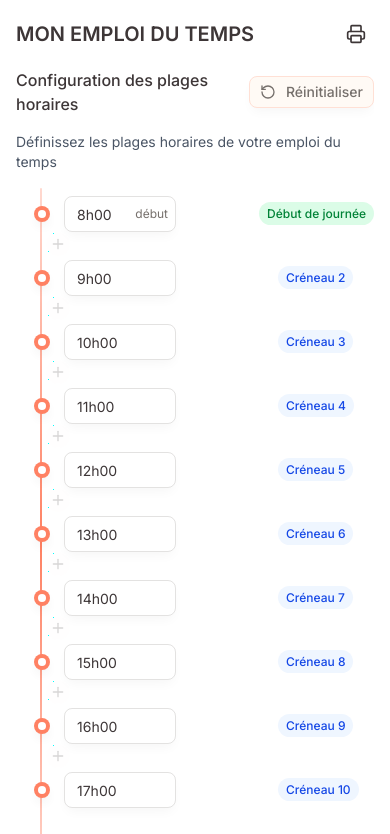
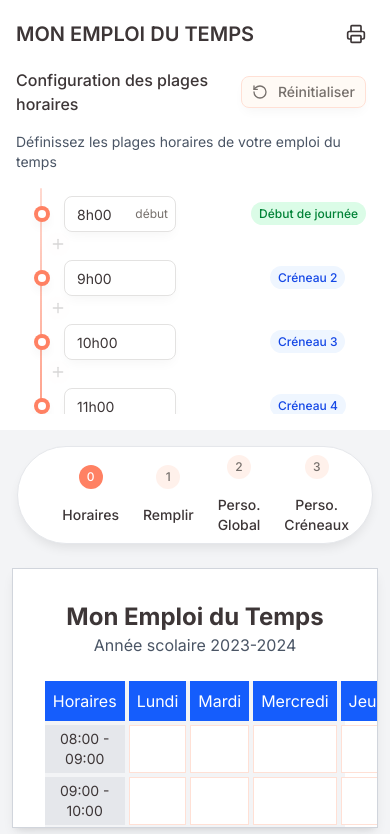
Before and after one commit to rgeron/mytt, a Next.js app: page / in a window 390 px wide. Shown: the top 834 px of the page. Built offline with nearby package versions, Linux system fonts and the light colour scheme.

Commit message:
Refactor ConfigPanel and TimetableLayout for improved layout and scroll behavior
- Adjusted ConfigPanel to enhance scrollability of tab content.
- Updated TimetableLayout to ensure full height and overflow handling for better responsiveness.

```diff
--- a/src/components/ConfigPanel.tsx
+++ b/src/components/ConfigPanel.tsx
@@ -77,7 +77,7 @@ export function ConfigPanel({ activeTab }: { activeTab: TabType }) {
 
   return (
     <>
-      <div className="flex flex-col gap-4 h-full no-print">
+      <div className="flex flex-col h-full no-print">
         <div className="flex items-center justify-between">
           <h2 className="text-xl font-semibold">MON EMPLOI DU TEMPS</h2>
           <button
@@ -89,8 +89,8 @@ export function ConfigPanel({ activeTab }: { activeTab: TabType }) {
           </button>
         </div>
 
-        {/* Content for each tab */}
-        <div className="flex-1 overflow-y-auto">
+        {/* Content for each tab - made scrollable */}
+        <div className="flex-1 overflow-y-auto mt-4 pr-2">
           {activeTab === "schedule" && <SchedulePanel />}
           {activeTab === "subjects" && <SubjectsPanel />}
           {activeTab === "display" && <DisplayPanel />}
--- a/src/components/TimetableLayout.tsx
+++ b/src/components/TimetableLayout.tsx
@@ -9,14 +9,14 @@ export function TimetableLayout() {
   const [activeTab, setActiveTab] = useState<TabType>("schedule");
 
   return (
-    <div className="flex flex-col lg:flex-row min-h-screen bg-gray-100">
+    <div className="flex flex-col lg:flex-row h-screen bg-gray-100 overflow-hidden">
       {/* Config Panel - 30% width on desktop, full width on mobile */}
-      <div className="w-full lg:w-[30%] bg-white p-4 shadow-md overflow-y-auto">
+      <div className="w-full lg:w-[30%] bg-white p-4 shadow-md h-full overflow-hidden">
         <ConfigPanel activeTab={activeTab} />
       </div>
 
       {/* Timetable Preview with Tabs Bar - 70% width on desktop, full width on mobile */}
-      <div className="w-full lg:w-[70%] flex flex-col">
+      <div className="w-full lg:w-[70%] flex flex-col h-full overflow-hidden">
         {/* Tabs Bar */}
         <div className="p-2 bg-gray-100">
           <TabsBar activeTab={activeTab} setActiveTab={setActiveTab} />
```
